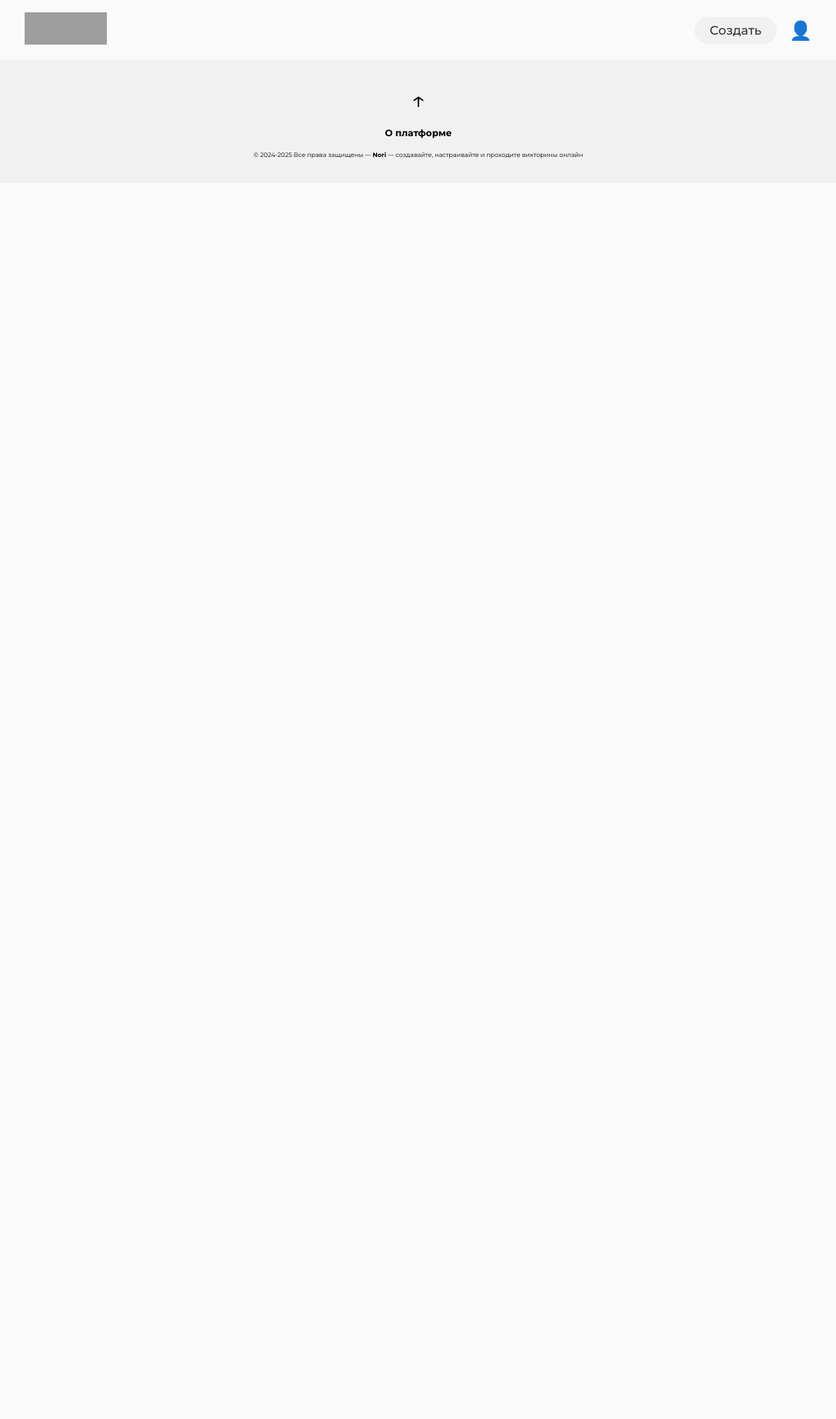
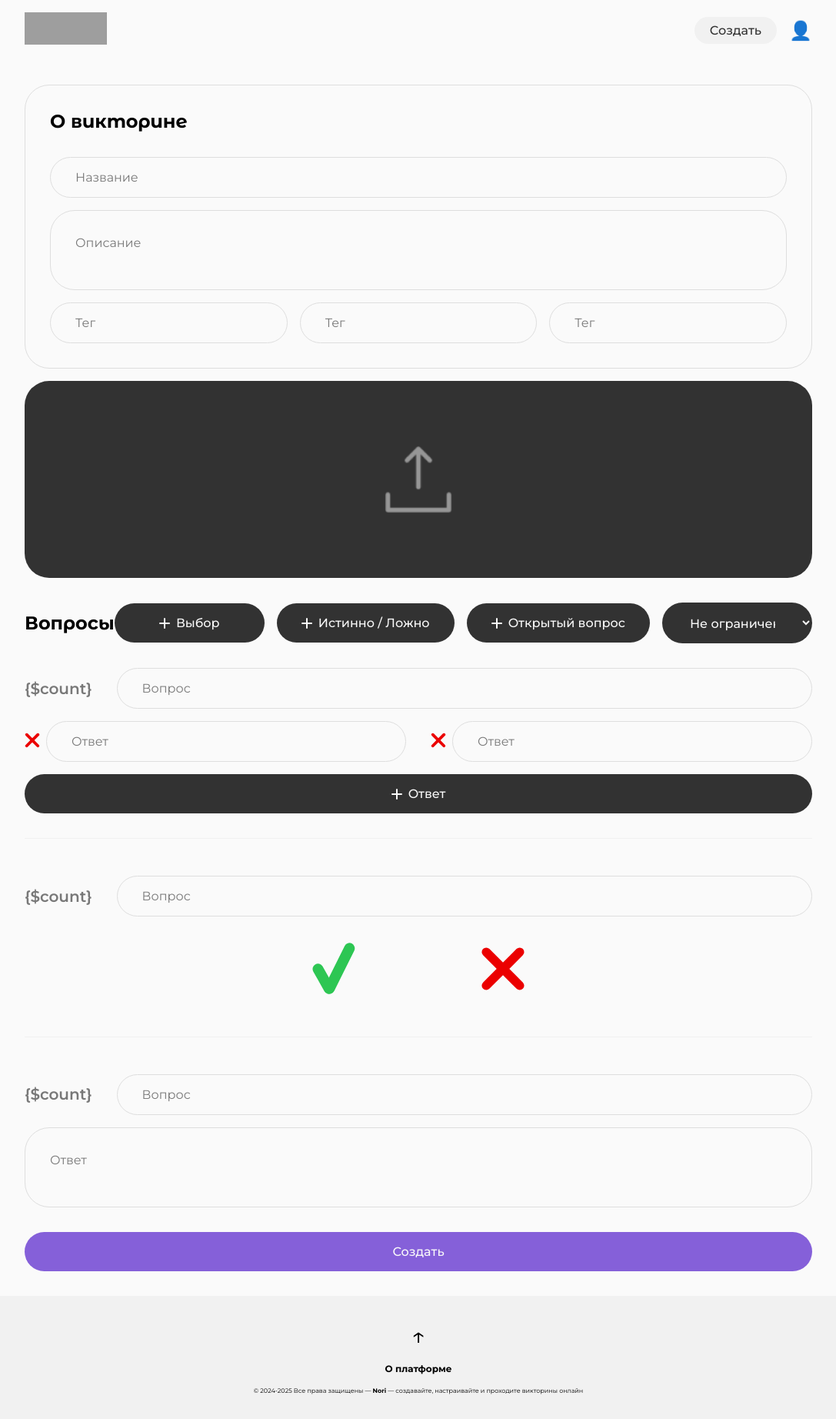
Before and after one commit to asxnah/nori, a PHP site: page /create.php in a window 1280 px wide. Shown: the whole page at 77% size, without its empty margins (96-1183 px from the left). Before the commit the page ends 206 px from the top, so only its background shows below. Run offline with PHP 8.4, Linux system fonts and the light colour scheme; the visitor is signed in with stand-in values (Sample User, id 1); grey boxes are pictures that could not be loaded.

Commit message:
create WIP

```diff
--- a/_head.php
+++ b/_head.php
@@ -13,6 +13,7 @@ if (
   ($file_title == "index")
   || ($file_title == "quiz")
   || ($file_title == "user")
+  || ($file_title == "create")
 ) {
   echo <<<html
   <script src="scripts/{$file_title}.js" defer></script>
--- a/create.php
+++ b/create.php
@@ -15,7 +15,146 @@
     }
     ?>
 
-    <main></main>
+    <main>
+      <form action="_create_quiz.php" method="POST">
+        <section id="info">
+          <div id="text-info">
+            <h2>О викторине</h2>
+            <div class="group">
+              <label for="title" hidden></label>
+              <input type="text" id="title" name="title" placeholder="Название">
+              <label for="description" hidden></label>
+              <textarea name="description" id="description"
+                placeholder="Описание"></textarea>
+              <div id="tags">
+                <input type="text" id="tag-1" name="tag-1" placeholder="Тег">
+                <input type="text" id="tag-2" name="tag-2" placeholder="Тег">
+                <input type="text" id="tag-3" name="tag-3" placeholder="Тег">
+              </div>
+            </div>
+          </div>
+          <div id="upload" aria-label="загрузить фон викторины">
+            <img src="./assets/upload.png" alt="иконка загрузки">
+            <input type="file" name="cover" id="cover">
+          </div>
+        </section>
+        <div id="heading">
+          <h2>Вопросы</h2>
+          <div id="actions">
+            <button class="btn-black">
+              <img src="./assets/plus.svg" alt="+">
+              Выбор
+            </button>
+            <button class="btn-black">
+              <img src="./assets/plus.svg" alt="+">
+              Истинно / Ложно
+            </button>
+            <button class="btn-black">
+              <img src="./assets/plus.svg" alt="+">
+              Открытый вопрос
+            </button>
+            <select class="btn-black">
+              <option value="infinite">
+                Не ограничено
+              </option>
+              <option value="5">5 мин</option>
+              <option value="10">10 мин</option>
+              <option value="15">15 мин</option>
+              <option value="20">20 мин</option>
+              <option value="25">25 мин</option>
+              <option value="30">30 мин</option>
+              <option value="35">35 мин</option>
+              <option value="40">40 мин</option>
+              <option value="45">45 мин</option>
+              <option value="50">50 мин</option>
+              <option value="55">55 мин</option>
+              <option value="60">60 мин (1 ч)</option>
+              <option value="90">90 мин (1 ч 30 мин)</option>
+              <option value="120">120 мин (2 ч)</option>
+              <option value="235">235 мин (3 ч 55 мин)</option>
+            </select>
+          </div>
+        </div>
+        <section id="questions">
+          <div class="question-con">
+            <div class="question-text">
+              <!-- make count auto increment from 1 to .. (how many questions. since amount of questions can be increased) -->
+              <p class="question-num">{$count}</p>
+              <input type="text" id="question" name="question" placeholder="Вопрос">
+            </div>
+            <label for="question" hidden></label>
+            <div class="answers multiple_choice">
+              <div class="answer">
+                <div class="toggler">
+                  <!-- on click toggle between true.svg and false.svg -->
+                  <!-- display true.svg if true and false.svg if false -->
+                  <!-- default is false.svg -->
+                  <img src="./assets/false.svg" alt="false">
+                  <!-- 1 if true and 0 if false -->
+                  <input type="text" hidden>
+                </div>
+                <input type="text" id="answer" name="answer" placeholder="Ответ">
+              </div>
+              <div class="answer">
+                <div class="toggler">
+                  <img src="./assets/false.svg" alt="false">
+                  <input type="text" hidden>
+                </div>
+                <input type="text" id="answer" name="answer" placeholder="Ответ">
+              </div>
+            </div>
+            <!-- add empty answer in answers div  -->
+            <button class="btn-black">
+              <img src="./assets/plus.svg" alt="+">
+              Ответ
+            </button>
+          </div>
+          <div class="question-con">
+            <div class="question-text">
+              <p class="question-num">{$count}</p>
+              <input type="text" id="question" name="question" placeholder="Вопрос">
+            </div>
+            <label for="question" hidden></label>
+            <div class="answers true_false">
+              <div class="group">
+                <input
+                  type="radio"
+                  id="true"
+                  name="true"
+                  class="answer"
+                  value="true">
+                <label for="true">
+                  <img src="./assets/true.svg" alt="правда" />
+                </label>
+              </div>
+              <div class="group">
+                <input
+                  type="radio"
+                  id="false"
+                  name="false"
+                  class="answer"
+                  value="false">
+                <label for="false">
+                  <img src="./assets/false.svg" alt="ложь" />
+                </label>
+              </div>
+            </div>
+          </div>
+          <div class="question-con">
+            <div class="question-text">
+              <p class="question-num">{$count}</p>
+              <input type="text" id="question" name="question" placeholder="Вопрос">
+            </div>
+            <label for="question" hidden></label>
+            <div class="answers open_text">
+              <textarea name="answer" id="answer" class="answer"
+                placeholder="Ответ"></textarea>
+            </div>
+          </div>
+        </section>
+        <button type="submit" class="btn-accent">Создать</button>
+      </form>
+    </main>
 
     <?php require_once '_footer.php'; ?>
   </body>
--- a/css/create.css
+++ b/css/create.css
@@ -0,0 +1,263 @@
+/* общие правила */
+
+input[type='text'] {
+	padding: 1rem 2rem;
+
+	border: 0.1rem solid var(--gray);
+	border-radius: 4rem;
+	font-size: 1rem;
+}
+
+input[type='text']::placeholder {
+	color: var(--gray-dark);
+}
+
+input[id*='question'] {
+	width: 100%;
+}
+
+/* главный контейнер */
+
+main {
+	padding: 2rem 8rem;
+}
+
+/* форма */
+
+form .btn-accent {
+	margin-top: 2rem;
+}
+
+form #questions .btn-black {
+	align-items: center;
+	gap: 0.5rem;
+}
+
+form {
+	width: 100%;
+}
+
+form > * {
+	width: 100%;
+}
+
+/* загрузка обложки */
+
+#upload {
+	margin-top: 1rem;
+
+	height: 16rem;
+
+	position: relative;
+
+	display: flex;
+	align-items: center;
+	justify-content: center;
+
+	border-radius: 2rem;
+	background: var(--black);
+}
+
+#upload input {
+	width: 100%;
+	height: 100%;
+
+	position: absolute;
+	top: 0;
+	left: 0;
+	z-index: 1;
+
+	opacity: 0;
+	cursor: pointer;
+}
+
+#upload img {
+	height: 8rem;
+	aspect-ratio: 1/1;
+	object-fit: contain;
+}
+
+/* название, описание, теги */
+
+#text-info {
+	padding: 2rem;
+
+	border: 0.1rem solid var(--gray);
+	border-radius: 2rem;
+}
+
+#text-info h2 {
+	margin-bottom: 2rem;
+}
+
+#text-info > .group {
+	display: flex;
+	flex-direction: column;
+	gap: 1rem;
+}
+
+#text-info #tags {
+	width: 100%;
+
+	display: flex;
+	gap: 1rem;
+}
+
+#text-info #tags * {
+	width: 33%;
+}
+
+/* заголовок и добавление вопросов */
+
+#heading {
+	margin: 2rem 0;
+	display: flex;
+	align-items: center;
+	justify-content: space-between;
+}
+
+#heading #actions {
+	display: flex;
+	align-items: center;
+	gap: 1rem;
+}
+
+#heading #actions button {
+	height: fit-content;
+
+	white-space: nowrap;
+
+	align-items: center;
+	gap: 0.5rem;
+}
+
+/* вопросы */
+
+#questions {
+	display: flex;
+	flex-direction: column;
+	gap: 1rem;
+}
+
+.question-con {
+	display: flex;
+	flex-direction: column;
+	gap: 1rem;
+}
+
+.question-con:not(:last-child) {
+	padding-bottom: 2rem;
+	border-bottom: 0.1rem solid var(--gray-light);
+}
+
+.question-con:not(:first-child) {
+	padding-top: 2rem;
+}
+
+.question-text {
+	display: flex;
+	align-items: center;
+	gap: 2rem;
+}
+
+.question-text .question-num {
+	font-size: 1.25rem;
+	color: var(--gray-dark);
+	font-weight: 600;
+}
+
+/* ответы */
+
+.answers {
+	display: grid;
+	grid-template-columns: repeat(2, 1fr);
+	row-gap: 1rem;
+	column-gap: 2rem;
+}
+
+/* открытый вопрос */
+
+.answers:has(textarea) {
+	grid-template-columns: 1fr;
+}
+
+/* label с img для true_false поверх radio input */
+.answers .group {
+	position: relative;
+}
+
+/* true_false */
+.answers input[type='radio'] {
+	width: 100%;
+	height: 100%;
+
+	position: absolute;
+	top: 0;
+	left: 0;
+	z-index: 1;
+	opacity: 0;
+
+	cursor: pointer;
+}
+
+.answers.true_false {
+	display: flex;
+	align-items: center;
+	justify-content: center;
+	gap: 8rem;
+}
+
+.answers.true_false .group label {
+	padding: 1rem;
+
+	width: fit-content;
+	height: fit-content;
+
+	display: block;
+}
+
+.answers.true_false img {
+	width: 3.75rem;
+}
+
+input[id*='true'] ~ label,
+input[id*='false'] ~ label {
+	border-radius: 4rem;
+}
+
+input[id*='true'] ~ label.btn-accent,
+input[id*='false'] ~ label.btn-accent {
+	outline: 0.5rem solid var(--color-main);
+	background: none;
+}
+
+input[id*='true'] ~ label.btn-black,
+input[id*='false'] ~ label.btn-black {
+	outline: none;
+	background: none;
+}
+
+select {
+	font-size: 1rem;
+}
+
+/* multiple_choice */
+.answers.multiple_choice {
+	display: grid;
+	grid-template-columns: repeat(2, 1fr);
+}
+
+.answers.multiple_choice .toggler img {
+	width: 1.25rem;
+	aspect-ratio: 1/1;
+}
+
+.answers.multiple_choice .answer {
+	display: flex;
+	align-items: center;
+	gap: 0.5rem;
+}
+
+.answers.multiple_choice input {
+	width: 100%;
+}
--- /dev/null
+++ b/scripts/create.js
@@ -0,0 +1,28 @@
+document.addEventListener('DOMContentLoaded', () => {
+	let inputs = document.querySelectorAll('.answer');
+
+	// выделение цветом нужного ответа
+	inputs.forEach((input) => {
+		if (input.type === 'radio') {
+			input.addEventListener('change', (event) => {
+				const currentGroup = event.target
+					.closest('.answers')
+					.querySelectorAll('.answer');
+
+				currentGroup.forEach((radio) => {
+					const label = radio.nextElementSibling;
+					if (label) {
+						label.classList.remove('btn-accent');
+						label.classList.add('btn-black');
+					}
+				});
+
+				const selectedLabel = input.nextElementSibling;
+				if (selectedLabel) {
+					selectedLabel.classList.remove('btn-black');
+					selectedLabel.classList.add('btn-accent');
+				}
+			});
+		}
+	});
+});
```
Also changed, not shown: assets/infinity.png (added), assets/timer.png (added), assets/upload.png (added).
